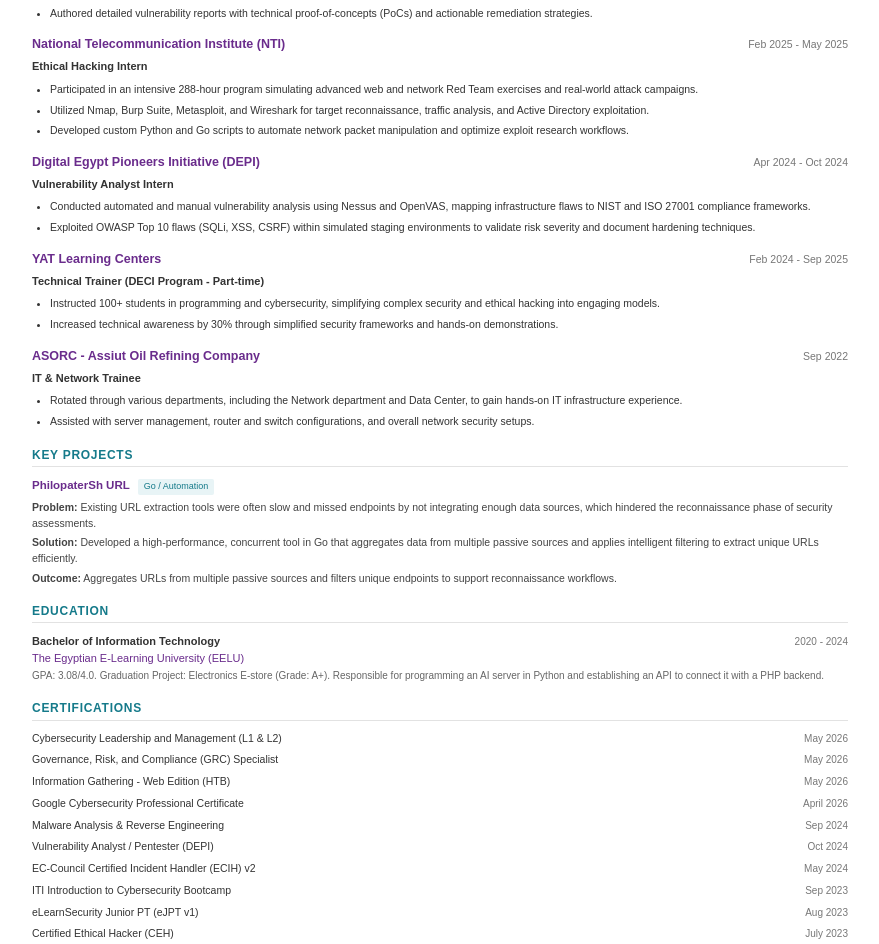
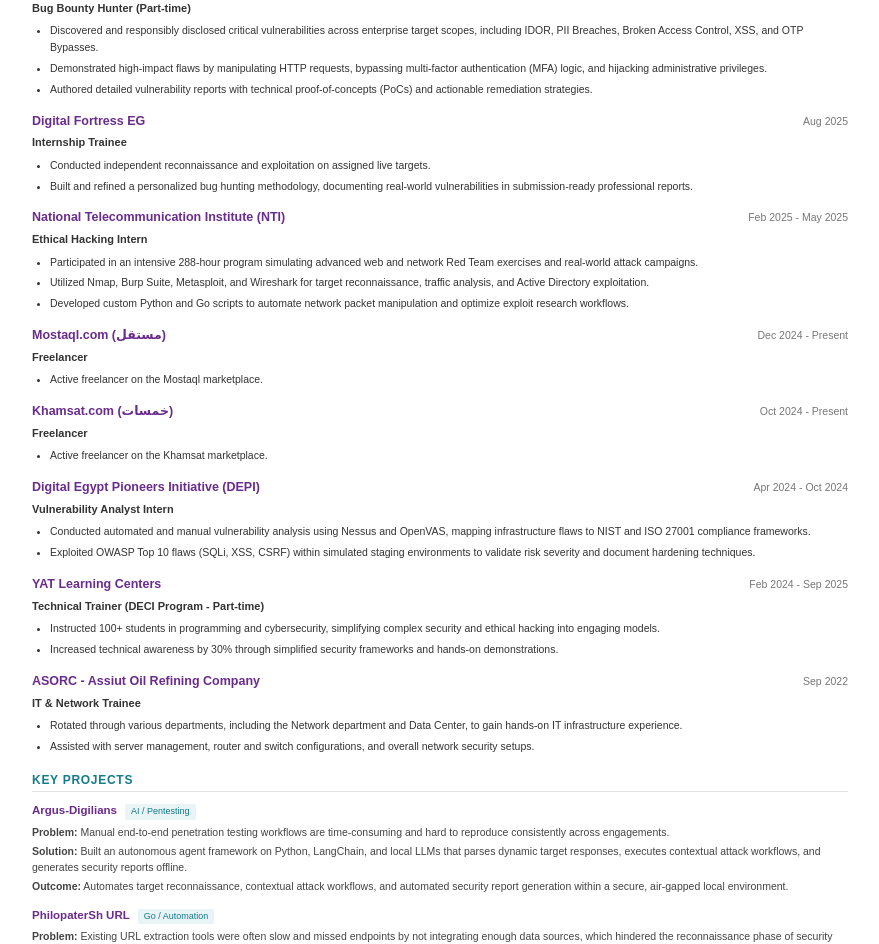
Before and after one commit to PhilopaterSh/Portfolio, a React (Vite) app: page /Portfolio/Resume in a window 1280 px wide. Shown: the part 828-1772 px from the top of the page, without its empty margins (200-1079 px from the left). Built offline with nearby package versions, Linux system fonts and the light colour scheme.

Commit message:
Sync profile data: Classera role, Digital Fortress, freelance platforms, Argus project, Red Hat cert

```diff
--- a/src/data/portfolioData.ts
+++ b/src/data/portfolioData.ts
@@ -9,6 +9,9 @@
   hackeroneLogo,
   scoutLogo,
   deciLogo,
+  fortressLogo,
+  mostaqlLogo,
+  khamsatLogo,
   img3,
   img4,
   ss1,
@@ -158,7 +161,7 @@
 /** Profile intro and career objective shown in the About section. */
 export const about = {
   introduction:
-    "Information Technology graduate and Junior Penetration Tester specializing in offensive security, vulnerability management, and risk analysis. Backed by intensive practical training from NTI, DEPI, and a prestigious cybersecurity diploma, I possess a proven track record in conducting structured web and network security assessments.",
+    "Information Technology graduate and Junior Penetration Tester currently training as a Penetration Tester at Classera, specializing in offensive security, vulnerability management, and risk analysis. Backed by intensive practical training from NTI, DEPI, and a prestigious cybersecurity diploma, I possess a proven track record in conducting structured web and network security assessments.",
   careerObjective:
     "As a Bug Bounty Hunter on Bugcrowd and HackerOne, I leverage a true Red Team mindset to identify and responsibly disclose critical vulnerabilities, including IDOR, PII Breaches, Broken Access Control, XSS, and OTP Bypasses. Adept at building custom automation tools in Go and Python, as well as delivering clear, compliance-aligned remediation reports that secure complex enterprise environments.",
   field: "Junior Penetration Tester",
@@ -178,10 +181,16 @@
 };
 
 /** Month/year the generated PDF resume was last refreshed; shown in the hero. */
-export const resumeLastUpdated = "June 2026";
+export const resumeLastUpdated = "October 2026";
 
 /** Career timeline in reverse-chronological order for the Experience section. */
 export const experiences: Experience[] = [
+  {
+    company: "Classera",
+    period: "Oct 2026 - Present",
+    role: "Penetration Tester Trainee",
+    highlights: ["Professional penetration testing training track at Classera."],
+  },
   {
     company: "Digilians Pioneers",
     period: "Dec 2025 - Sep 2026",
@@ -206,6 +215,16 @@
     ],
   },
   {
+    company: "Digital Fortress EG",
+    period: "Aug 2025",
+    role: "Internship Trainee",
+    image: fortressLogo,
+    highlights: [
+      "Conducted independent reconnaissance and exploitation on assigned live targets.",
+      "Built and refined a personalized bug hunting methodology, documenting real-world vulnerabilities in submission-ready professional reports.",
+    ],
+  },
+  {
     company: "National Telecommunication Institute (NTI)",
     period: "Feb 2025 - May 2025",
     role: "Ethical Hacking Intern",
@@ -215,6 +234,20 @@
       "Utilized Nmap, Burp Suite, Metasploit, and Wireshark for target reconnaissance, traffic analysis, and Active Directory exploitation.",
       "Developed custom Python and Go scripts to automate network packet manipulation and optimize exploit research workflows.",
     ],
+  },
+  {
+    company: "Mostaql.com (مستقل)",
+    period: "Dec 2024 - Present",
+    role: "Freelancer",
+    image: mostaqlLogo,
+    highlights: ["Active freelancer on the Mostaql marketplace."],
+  },
+  {
+    company: "Khamsat.com (خمسات)",
+    period: "Oct 2024 - Present",
+    role: "Freelancer",
+    image: khamsatLogo,
+    highlights: ["Active freelancer on the Khamsat marketplace."],
   },
   {
     company: "Digital Egypt Pioneers Initiative (DEPI)",
@@ -250,6 +283,20 @@
 
 /** Open-source security tools rendered in the Projects grid; major first. */
 export const projects: Project[] = [
+  {
+    title: "Argus-Digilians",
+    tag: "AI / Pentesting",
+    desc: "Autonomous AI pentesting framework automating end-to-end reconnaissance and vulnerability assessment in air-gapped environments.",
+    problem:
+      "Manual end-to-end penetration testing workflows are time-consuming and hard to reproduce consistently across engagements.",
+    solution:
+      "Built an autonomous agent framework on Python, LangChain, and local LLMs that parses dynamic target responses, executes contextual attack workflows, and generates security reports offline.",
+    tools: ["Python", "LangChain", "Local LLMs", "Autonomous Agents"],
+    outcome:
+      "Automates target reconnaissance, contextual attack workflows, and automated security report generation within a secure, air-gapped local environment.",
+    link: "https://github.com/PhilopaterSh/Argus-Digilians",
+    isMajor: true,
+  },
   {
     title: "PhilopaterSh URL",
     tag: "Go / Automation",
@@ -402,6 +449,7 @@
     name: "EC-Council Certified Incident Handler (ECIH) v2",
     date: "May 2024",
   },
+  { name: "Red Hat System Administration I (MaharaTech / ITI)", date: "Dec 2023" },
   { name: "ITI Introduction to Cybersecurity Bootcamp", date: "Sep 2023" },
   { name: "eLearnSecurity Junior PT (eJPT v1)", date: "Aug 2023" },
   { name: "Certified Ethical Hacker (CEH)", date: "July 2023" },
```
